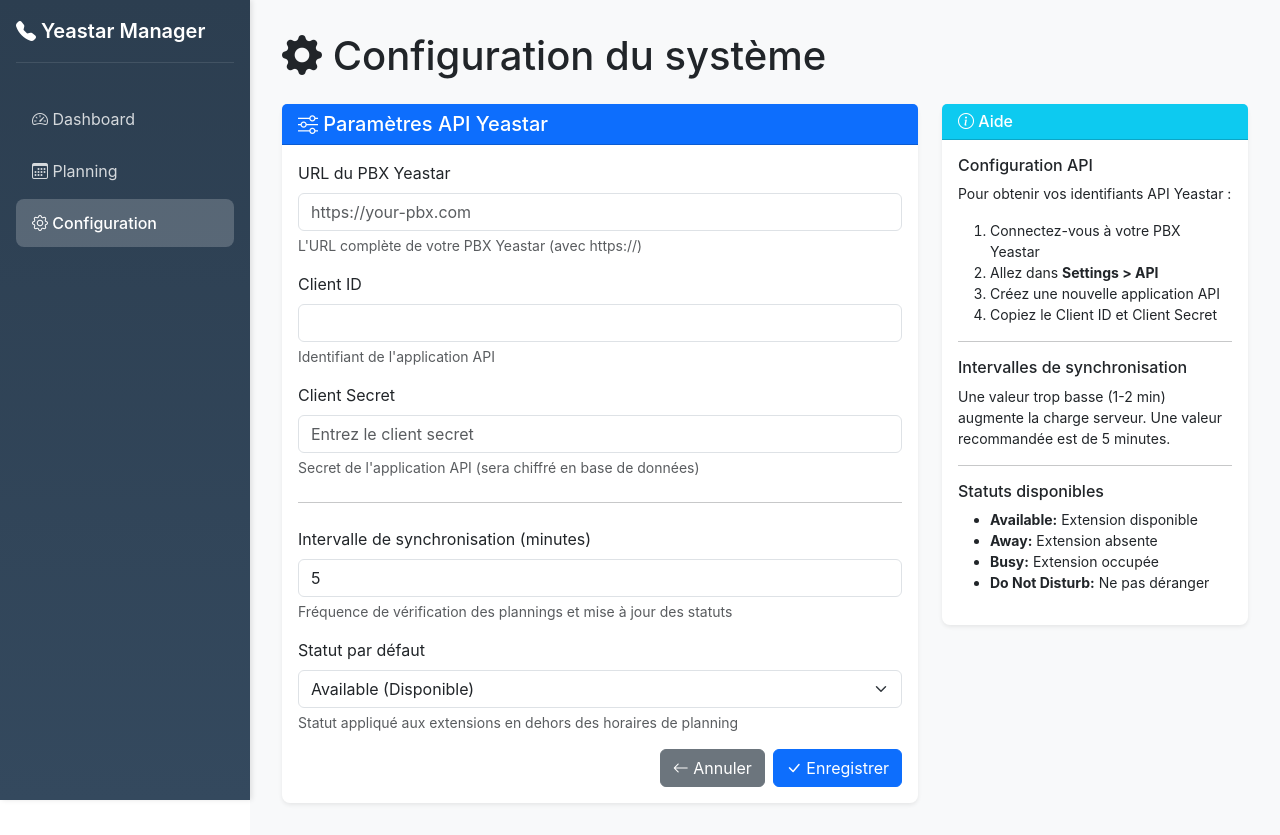
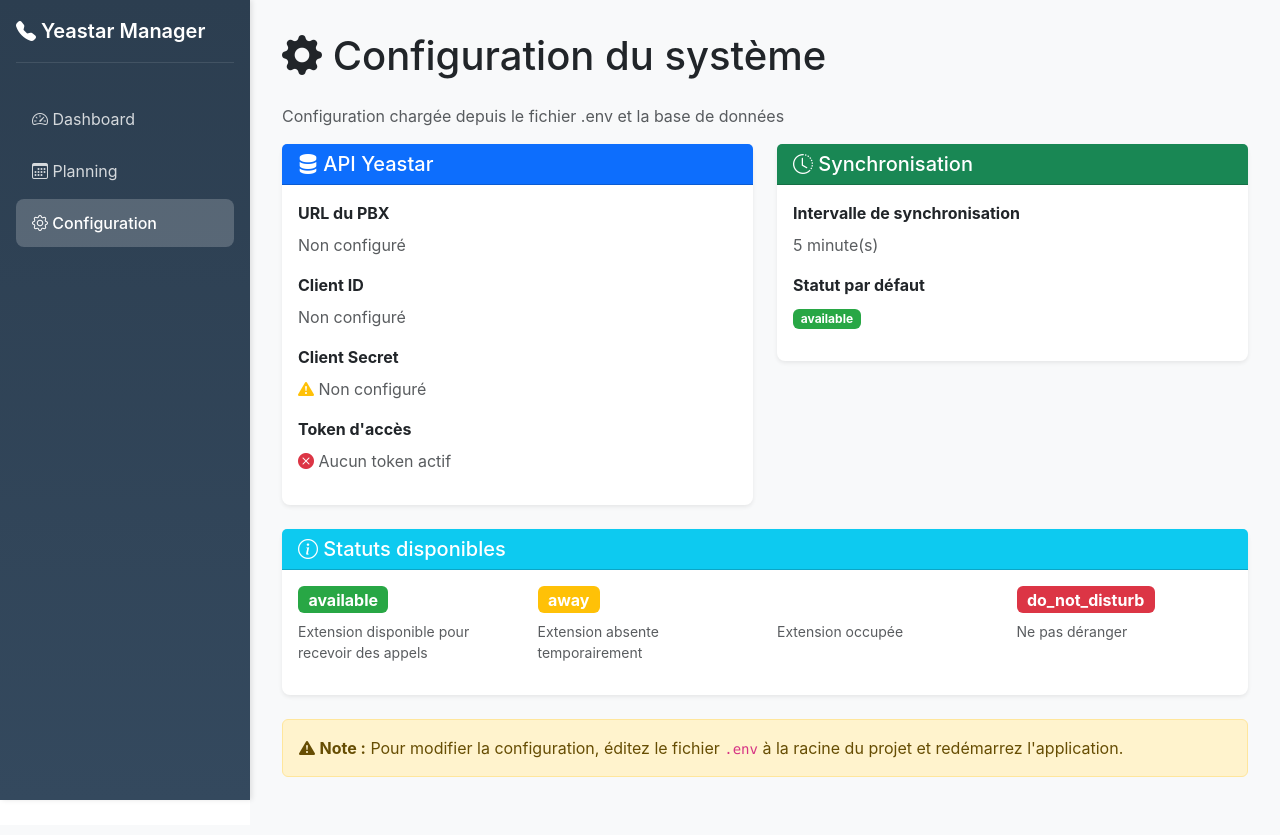
Before and after one commit to Gaetann18/YeastarPBX-iCal-sync, a Flask app: page /config/ in a window 1280 px wide. After the commit the page ends 800 px from the top, so only its background shows below. Run offline with Flask 3, Linux system fonts and the light colour scheme; parts of the project's set-up code (start-up, migrations or seed data) failed here and were passed over.

Commit message:
Refactor config management and improve planning display
Removed the config update route and form, making configuration read-only from the UI and instructing users to edit the .env file for changes. Updated config and planning templates for improved clarity and user experience, including summary of planning schedules and status badges. Adjusted backend logic to support new display features.

```diff
--- a/app/__init__.py
+++ b/app/__init__.py
@@ -5,14 +5,10 @@ from apscheduler.triggers.interval import IntervalTrigger
 import os
 import logging
 
-# Initialiser la base de données
 from app.models import db
 
 
 def create_app():
-    """Factory pour créer l'application Flask"""
-
-
     instance_path = os.path.join(os.path.dirname(os.path.dirname(os.path.abspath(__file__))), 'instance')
     os.makedirs(instance_path, exist_ok=True)
     os.makedirs(os.path.join(instance_path, 'uploads'), exist_ok=True)
--- a/app/routes/config.py
+++ b/app/routes/config.py
@@ -1,6 +1,5 @@
-from flask import Blueprint, render_template, request, flash, redirect, url_for
-from app.models import db, Config
-from app.services.yeastar_api import CryptoService
+from flask import Blueprint, render_template
+from app.models import Config
 
 config_bp = Blueprint('config', __name__, url_prefix='/config')
 
@@ -9,28 +8,3 @@ config_bp = Blueprint('config', __name__, url_prefix='/config')
 def index():
     config = Config.query.first()
     return render_template('config.html', config=config)
-
-
-@config_bp.route('/update', methods=['POST'])
-def update():
-    config = Config.query.first()
-
-    if not config:
-        config = Config()
-        db.session.add(config)
-
-    config.pbx_url = request.form.get('pbx_url')
-    config.client_id = request.form.get('client_id')
-
-    # Only update client_secret if a new one is provided
-    client_secret = request.form.get('client_secret')
-    if client_secret:
-        config.client_secret_encrypted = CryptoService.encrypt(client_secret)
-
-    config.default_unavailable_status = request.form.get('default_unavailable_status', 'available')
-    config.sync_interval_minutes = int(request.form.get('sync_interval_minutes', 5))
-
-    db.session.commit()
-
-    flash('Configuration mise à jour avec succès', 'success')
-    return redirect(url_for('config.index'))
--- a/app/templates/config.html
+++ b/app/templates/config.html
@@ -6,112 +6,115 @@
 <div class="row">
     <div class="col-12">
         <h1 class="mb-4"><i class="bi bi-gear-fill"></i> Configuration du système</h1>
+        <p class="text-muted">Configuration chargée depuis le fichier .env et la base de données</p>
     </div>
 </div>
 
 <div class="row">
-    <div class="col-lg-8">
-        <div class="card">
+    <div class="col-lg-6">
+        <div class="card mb-4">
             <div class="card-header bg-primary text-white">
-                <h5 class="mb-0"><i class="bi bi-sliders"></i> Paramètres API Yeastar</h5>
+                <h5 class="mb-0"><i class="bi bi-server"></i> API Yeastar</h5>
             </div>
             <div class="card-body">
-                <form method="POST" action="{{ url_for('config.update') }}">
                 <div class="mb-3">
-                        <label for="pbx_url" class="form-label">URL du PBX Yeastar</label>
-                        <input type="url" class="form-control" id="pbx_url" name="pbx_url"
-                               value="{{ config.pbx_url if config else '' }}"
-                               placeholder="https://your-pbx.com" required>
-                        <div class="form-text">L'URL complète de votre PBX Yeastar (avec https://)</div>
+                    <label class="form-label fw-bold">URL du PBX</label>
+                    <p class="text-muted">{{ config.pbx_url if config else 'Non configuré' }}</p>
                 </div>
 
                 <div class="mb-3">
-                        <label for="client_id" class="form-label">Client ID</label>
-                        <input type="text" class="form-control" id="client_id" name="client_id"
-                               value="{{ config.client_id if config else '' }}" required>
-                        <div class="form-text">Identifiant de l'application API</div>
+                    <label class="form-label fw-bold">Client ID</label>
+                    <p class="text-muted">{{ config.client_id if config else 'Non configuré' }}</p>
                 </div>
 
                 <div class="mb-3">
-                        <label for="client_secret" class="form-label">Client Secret</label>
-                        <input type="password" class="form-control" id="client_secret" name="client_secret"
-                               placeholder="{% if config and config.client_secret_encrypted %}••••••••{% else %}Entrez le client secret{% endif %}">
-                        <div class="form-text">
+                    <label class="form-label fw-bold">Client Secret</label>
+                    <p class="text-muted">
                         {% if config and config.client_secret_encrypted %}
-                            Le secret est déjà configuré. Laissez vide pour ne pas le modifier.
+                        <i class="bi bi-lock-fill text-success"></i> Configuré et chiffré
                         {% else %}
-                            Secret de l'application API (sera chiffré en base de données)
+                        <i class="bi bi-exclamation-triangle-fill text-warning"></i> Non configuré
                         {% endif %}
-                        </div>
-                    </div>
-
-                    <hr class="my-4">
-
-                    <div class="mb-3">
-                        <label for="sync_interval_minutes" class="form-label">Intervalle de synchronisation (minutes)</label>
-                        <input type="number" class="form-control" id="sync_interval_minutes" name="sync_interval_minutes"
-                               value="{{ config.sync_interval_minutes if config else 5 }}" min="1" max="60" required>
-                        <div class="form-text">Fréquence de vérification des plannings et mise à jour des statuts</div>
+                    </p>
                 </div>
 
                 <div class="mb-3">
-                        <label for="default_unavailable_status" class="form-label">Statut par défaut</label>
-                        <select class="form-select" id="default_unavailable_status" name="default_unavailable_status">
-                            <option value="available" {% if config and config.default_unavailable_status == 'available' %}selected{% endif %}>Available (Disponible)</option>
-                            <option value="away" {% if config and config.default_unavailable_status == 'away' %}selected{% endif %}>Away (Absent)</option>
-                            <option value="do_not_disturb" {% if config and config.default_unavailable_status == 'do_not_disturb' %}selected{% endif %}>Do Not Disturb (Ne pas déranger)</option>
-                            <option value="busy" {% if config and config.default_unavailable_status == 'busy' %}selected{% endif %}>Busy (Occupé)</option>
-                        </select>
-                        <div class="form-text">Statut appliqué aux extensions en dehors des horaires de planning</div>
+                    <label class="form-label fw-bold">Token d'accès</label>
+                    <p class="text-muted">
+                        {% if config and config.access_token %}
+                        <i class="bi bi-check-circle-fill text-success"></i> Actif
+                        {% if config.token_expires_at %}
+                        - Expire le {{ config.token_expires_at|local_time|strftime('%d/%m/%Y %H:%M') }}
+                        {% endif %}
+                        {% else %}
+                        <i class="bi bi-x-circle-fill text-danger"></i> Aucun token actif
+                        {% endif %}
+                    </p>
                 </div>
-
-                    <div class="d-grid gap-2 d-md-flex justify-content-md-end">
-                        <a href="{{ url_for('dashboard.index') }}" class="btn btn-secondary">
-                            <i class="bi bi-arrow-left"></i> Annuler
-                        </a>
-                        <button type="submit" class="btn btn-primary">
-                            <i class="bi bi-check-lg"></i> Enregistrer
-                        </button>
-                    </div>
-                </form>
             </div>
         </div>
     </div>
 
-    <div class="col-lg-4">
-        <div class="card border-info">
-            <div class="card-header bg-info text-white">
-                <h6 class="mb-0"><i class="bi bi-info-circle"></i> Aide</h6>
+    <div class="col-lg-6">
+        <div class="card mb-4">
+            <div class="card-header bg-success text-white">
+                <h5 class="mb-0"><i class="bi bi-clock-history"></i> Synchronisation</h5>
             </div>
             <div class="card-body">
-                <h6>Configuration API</h6>
-                <p class="small">Pour obtenir vos identifiants API Yeastar :</p>
-                <ol class="small">
-                    <li>Connectez-vous à votre PBX Yeastar</li>
-                    <li>Allez dans <strong>Settings > API</strong></li>
-                    <li>Créez une nouvelle application API</li>
-                    <li>Copiez le Client ID et Client Secret</li>
-                </ol>
+                <div class="mb-3">
+                    <label class="form-label fw-bold">Intervalle de synchronisation</label>
+                    <p class="text-muted">{{ config.sync_interval_minutes if config else 5 }} minute(s)</p>
+                </div>
 
-                <hr>
-
-                <h6>Intervalles de synchronisation</h6>
-                <p class="small">
-                    Une valeur trop basse (1-2 min) augmente la charge serveur.
-                    Une valeur recommandée est de 5 minutes.
+                <div class="mb-3">
+                    <label class="form-label fw-bold">Statut par défaut</label>
+                    <p class="text-muted">
+                        <span class="badge status-{{ config.default_unavailable_status if config else 'available' }}">
+                            {{ config.default_unavailable_status if config else 'available' }}
+                        </span>
                     </p>
-
-                <hr>
-
-                <h6>Statuts disponibles</h6>
-                <ul class="small">
-                    <li><strong>Available:</strong> Extension disponible</li>
-                    <li><strong>Away:</strong> Extension absente</li>
-                    <li><strong>Busy:</strong> Extension occupée</li>
-                    <li><strong>Do Not Disturb:</strong> Ne pas déranger</li>
-                </ul>
                 </div>
             </div>
         </div>
     </div>
+</div>
+
+<div class="row">
+    <div class="col-12">
+        <div class="card border-info">
+            <div class="card-header bg-info text-white">
+                <h5 class="mb-0"><i class="bi bi-info-circle"></i> Statuts disponibles</h5>
+            </div>
+            <div class="card-body">
+                <div class="row">
+                    <div class="col-md-3">
+                        <span class="badge status-available fs-6">available</span>
+                        <p class="small text-muted mt-2">Extension disponible pour recevoir des appels</p>
+                    </div>
+                    <div class="col-md-3">
+                        <span class="badge status-away fs-6">away</span>
+                        <p class="small text-muted mt-2">Extension absente temporairement</p>
+                    </div>
+                    <div class="col-md-3">
+                        <span class="badge status-busy fs-6">busy</span>
+                        <p class="small text-muted mt-2">Extension occupée</p>
+                    </div>
+                    <div class="col-md-3">
+                        <span class="badge status-do_not_disturb fs-6">do_not_disturb</span>
+                        <p class="small text-muted mt-2">Ne pas déranger</p>
+                    </div>
+                </div>
+            </div>
+        </div>
+    </div>
+</div>
+
+<div class="row mt-4">
+    <div class="col-12">
+        <div class="alert alert-warning">
+            <i class="bi bi-exclamation-triangle-fill"></i>
+            <strong>Note :</strong> Pour modifier la configuration, éditez le fichier <code>.env</code> à la racine du projet et redémarrez l'application.
+        </div>
+    </div>
+</div>
 {% endblock %}
```
Also changed, not shown: app/routes/planning.py (+5 -2 lines), app/templates/planning.html (+7 -0 lines). Lines whose indentation alone changed are shown as unchanged.
